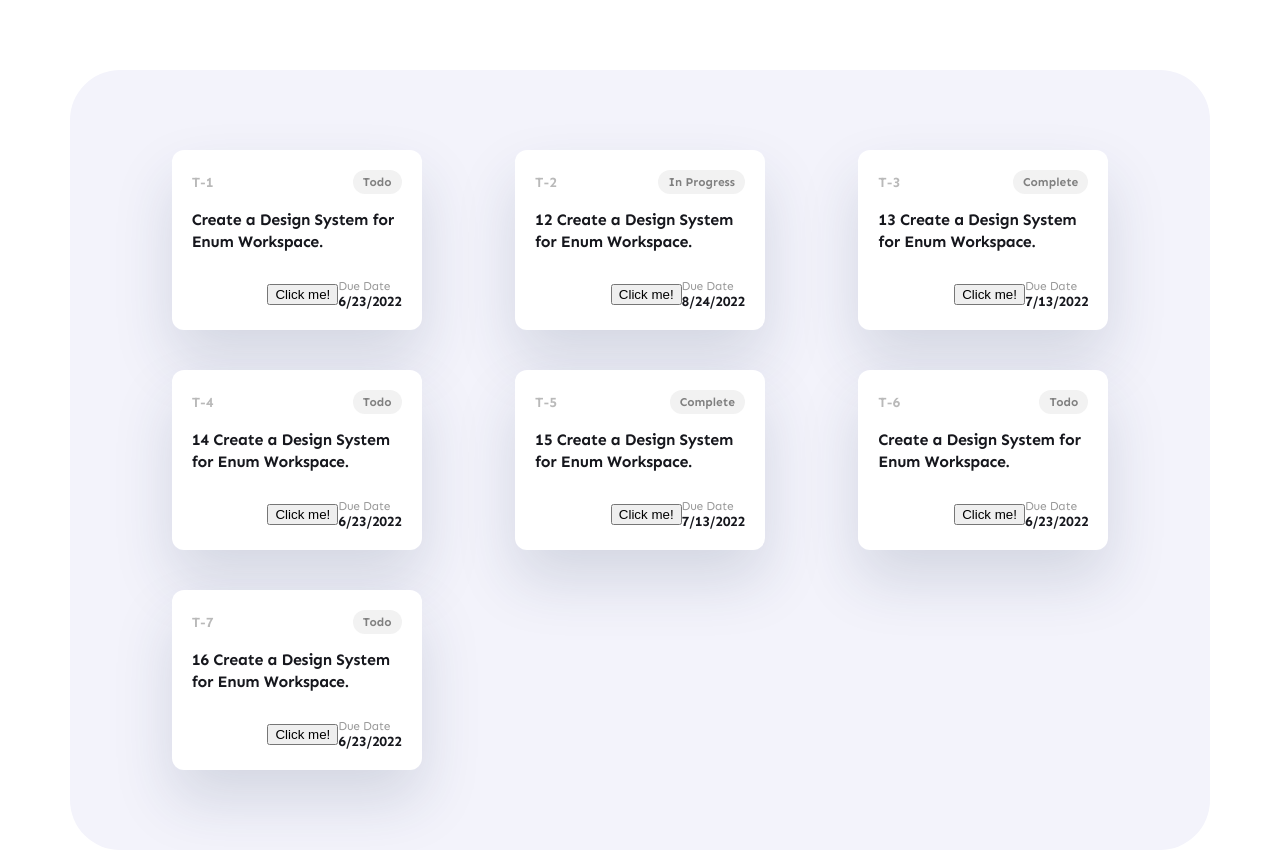
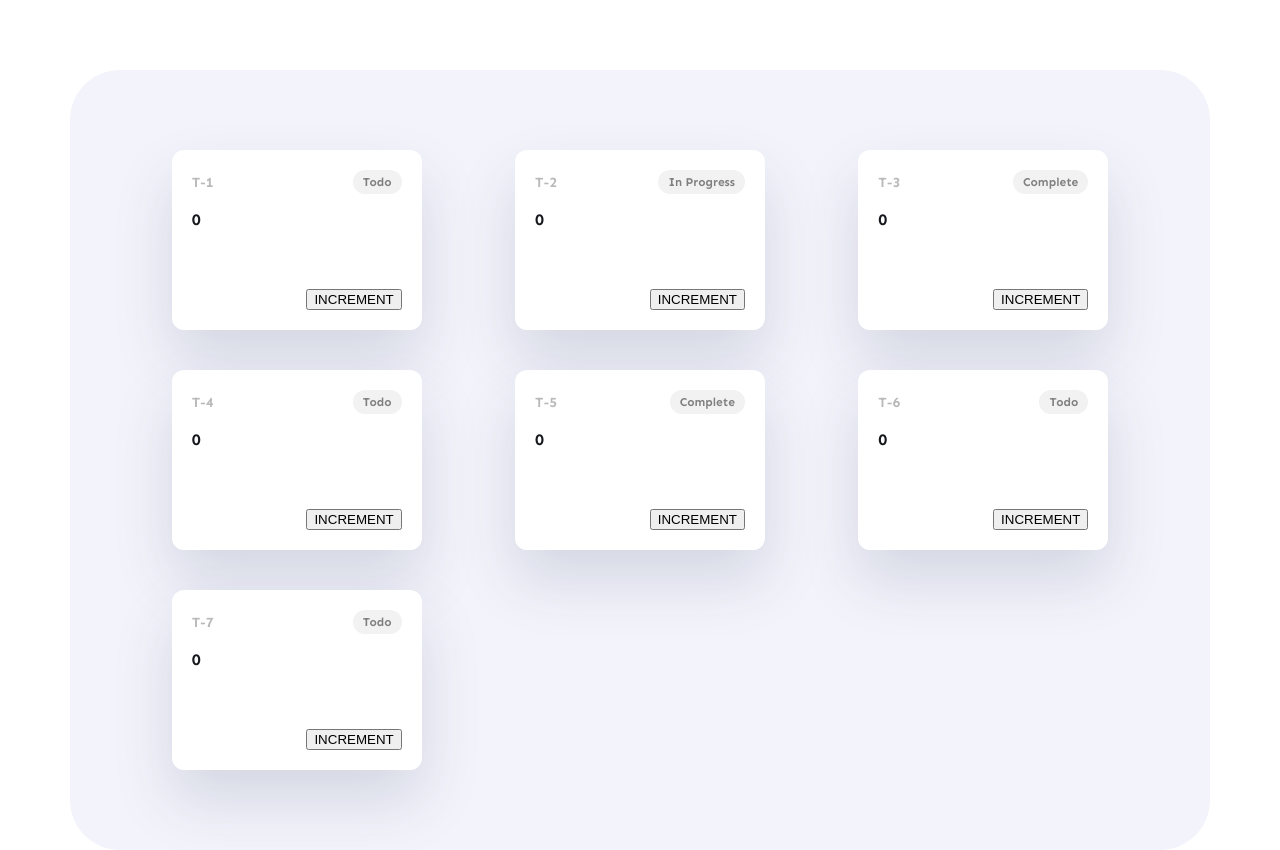
Before and after one commit to shapovalov-sasha/Task-Manager, a React (Create React App) app: page / in a window 1280 px wide. Built offline with nearby package versions, Linux system fonts and the light colour scheme.

Commit message:
State and rendering

```diff
--- a/src/components/task-card/TaskCard.jsx
+++ b/src/components/task-card/TaskCard.jsx
@@ -4,25 +4,32 @@
 import DateContainer from "../date-container/DateContainer";
 
 function TaskCard(props) {
-  const [taskId, setTaskId] = useState(props.id)
+  const [counter, setCounter] = useState(0)
+
+  let nr = 0
+
+  console.log("RENDER " + counter + " " + props.id )
+  console.log("NR " + nr )
 
   const handleClick = () => {
-    setTaskId("Clicked!")
-    console.log(taskId);
+    setCounter(counter + 1)
+    console.log("cnt ", counter)
+    nr = nr + 1;
   };
 
   return (
     <div className="card-wrapper">
       <div className="card-header">
-        <p className="task-id">{taskId}</p>
+        <p className="task-id">{props.id}</p>
         <Badge status={props.status} />
       </div>
       <div className="card-content">
-        <p>{props.name}</p>
+        {/* <p>{props.name}</p> */}
+        <p>{counter}</p>
       </div>
       <div className="card-footer">
-        <button onClick={handleClick}>Click me!</button>
-        <DateContainer date={props.dueDate} />
+        <button onClick={handleClick}>INCREMENT</button>
+        {/* <DateContainer date={props.dueDate} /> */}
       </div>
     </div>
   );
--- a/src/index.js
+++ b/src/index.js
@@ -1,14 +1,14 @@
-import React from 'react';
-import ReactDOM from 'react-dom/client';
-import './index.css';
-import App from './App';
-import reportWebVitals from './reportWebVitals';
+import React from "react";
+import ReactDOM from "react-dom/client";
+import "./index.css";
+import App from "./App";
+import reportWebVitals from "./reportWebVitals";
 
-const root = ReactDOM.createRoot(document.getElementById('root'));
+const root = ReactDOM.createRoot(document.getElementById("root"));
 root.render(
-  <React.StrictMode>
-    <App />
-  </React.StrictMode>
+  // <React.StrictMode>
+  <App />
+  // </React.StrictMode>
 );
 
 // If you want to start measuring performance in your app, pass a function
```
